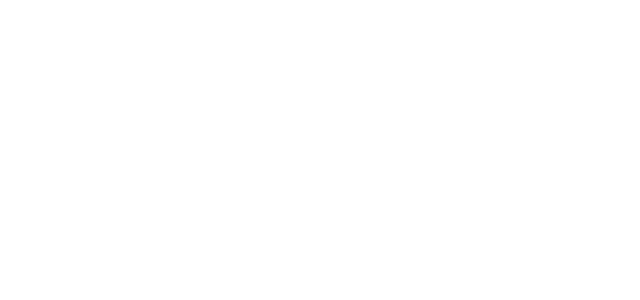
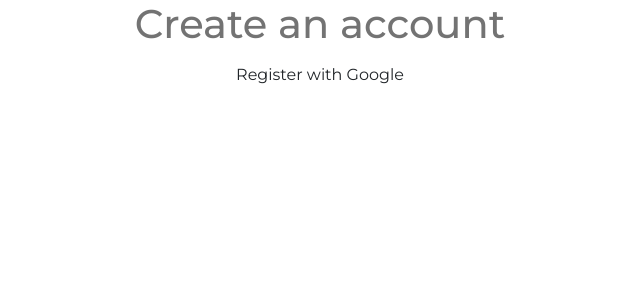
Before and after one commit to arshkhatwani/online-library, a React (Create React App) app in the folder client/: page /register in a window 1280 px wide. Before the commit this address had no page. Shown: the top 300 px of the page, without its empty margins (320-960 px from the left). Built offline with nearby package versions, Linux system fonts and the light colour scheme.

Commit message:
Add google login package and feature

```diff
--- a/client/package.json
+++ b/client/package.json
@@ -3,6 +3,7 @@
   "version": "0.1.0",
   "private": true,
   "dependencies": {
+    "@react-oauth/google": "^0.2.6",
     "@reduxjs/toolkit": "^1.8.3",
     "@testing-library/jest-dom": "^5.16.4",
     "@testing-library/react": "^13.3.0",
--- a/client/src/App.js
+++ b/client/src/App.js
@@ -1,8 +1,14 @@
 import React from "react";
 import MainRoutes from "./routes/MainRoutes";
+import { GoogleOAuthProvider } from "@react-oauth/google";
+import { GOOGLE_SIGN_IN } from "./constants/config";
 
 function App() {
-  return <MainRoutes />;
+  return (
+    <GoogleOAuthProvider clientId={GOOGLE_SIGN_IN}>
+      <MainRoutes />
+    </GoogleOAuthProvider>
+  );
 }
 
 export default App;
--- /dev/null
+++ b/client/src/components/Auth/GoogleSignIn.jsx
@@ -0,0 +1,33 @@
+import React from "react";
+import { useGoogleLogin } from "@react-oauth/google";
+import axios from "axios";
+
+function GoogleSignIn(props) {
+  const { btnText } = props;
+
+  const getProfile = async (token) => {
+    try {
+      const res = await axios.get(
+        `https://www.googleapis.com/oauth2/v1/userinfo?alt=json&access_token=${token}`
+      );
+      //   console.log(res.data);
+    } catch (e) {
+      //   console.log(e);
+      alert("Could not login");
+    }
+  };
+
+  const login = useGoogleLogin({
+    onSuccess: (tokenResponse) => {
+      getProfile(tokenResponse.access_token);
+    },
+  });
+
+  return (
+    <button className="btn" onClick={() => login()}>
+      {btnText}
+    </button>
+  );
+}
+
+export default GoogleSignIn;
--- /dev/null
+++ b/client/src/components/Auth/Register.jsx
@@ -0,0 +1,16 @@
+import React from "react";
+import GoogleSignIn from "./GoogleSignIn";
+
+function Register() {
+  return (
+    <div className="d-flex flex-column justify-content-center align-items-center">
+      <h1>Create an account</h1>
+
+      <div>
+        <GoogleSignIn btnText={"Register with Google"} />
+      </div>
+    </div>
+  );
+}
+
+export default Register;
--- /dev/null
+++ b/client/src/constants/config.js
@@ -0,0 +1 @@
+export const GOOGLE_SIGN_IN = process.env.REACT_APP_GOOGLE_SIGN_IN;
--- a/client/src/routes/MainRoutes.jsx
+++ b/client/src/routes/MainRoutes.jsx
@@ -4,6 +4,7 @@
 import Contribute from "../components/Contribute";
 import BookDetail from "../components/BookDetail";
 import SearchResults from "../components/SearchResults";
+import Register from "../components/Auth/Register";
 
 function MainRoutes() {
   return (
@@ -12,6 +13,7 @@
       <Route path="/contribute" element={<Contribute />} />
       <Route path="/book/:bookId" element={<BookDetail />} />
       <Route path="/searchresults" element={<SearchResults />} />
+      <Route path="/register" element={<Register />} />
     </Routes>
   );
 }
```
Also changed, not shown: 1 other file (tests, documents, lock files or other folders).
